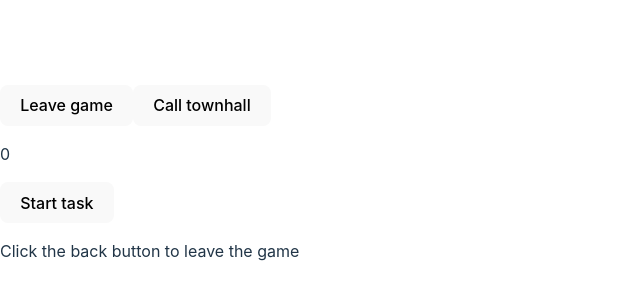
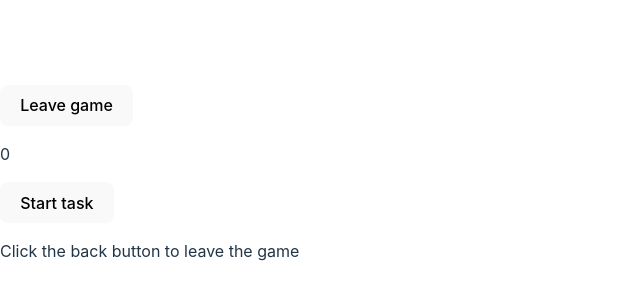
Before and after one commit to joshualiu555/biosci-assassins, a React (Vite) app in the folder client/: page /game in a window 1280 px wide. Shown: the part 218-518 px from the top of the page, without its empty margins (0-640 px from the left). Built offline with nearby package versions, Linux system fonts and the light colour scheme; no server answers.

Commit message:
Fixed some voting bugs

```diff
--- a/client/src/app/components/Townhall.tsx
+++ b/client/src/app/components/Townhall.tsx
@@ -13,9 +13,15 @@ const Townhall = () => {
   const [isAssassin, setIsAssassin] = useSessionStorage("is-assassin", null);
 
   const { setGameState, gameCode, players, screen, ejectionConfirmation} = useGameStore();
-  const { position, status } = usePlayerStore();
+  const { setPlayerState, playerID, position, status } = usePlayerStore();
 
   useEffect(() => {
+    socket.on("markedDead", deadPlayerID => {
+      if (deadPlayerID === playerID) {
+        setPlayerState({ status: "dead" });
+      }
+    })
+
     socket.on("allVoted", async ({ voteOut, isAssassin, players }) => {
       setVoteOut(voteOut);
       setIsAssassin(isAssassin);
@@ -38,12 +44,13 @@ const Townhall = () => {
             withCredentials: true
           }
         );
+        socket.emit("markDead", voteOut.playerID);
+
         if (response.data.result !== "Continue") {
           socket.emit("endGame", {
             result: response.data.result,
             players: response.data.players
           });
-          return;
         }
       }
     })
--- a/client/src/app/pages/Game.tsx
+++ b/client/src/app/pages/Game.tsx
@@ -152,7 +152,7 @@ const Game = () => {
     <div>
       {status === "alive" && <button onClick={handleMarkDead}>Mark yourself dead</button>}
       <button onClick={handleLeaveGame}>Leave game</button>
-      {screen != "voting" && screen != "result" && <button onClick={handleCallTownhall}>Call townhall</button>}
+      {status === "alive" && screen != "voting" && screen != "result" && <button onClick={handleCallTownhall}>Call townhall</button>}
       <p>{tasksRemaining}</p>
 
       {!doingTask && screen != "voting" && screen != "result" && (
```
Also changed, not shown: 2 other files (tests, documents, lock files or other folders).
